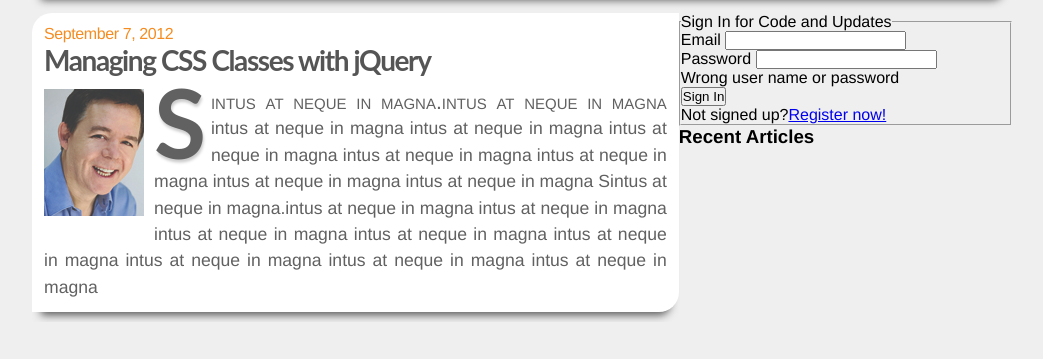
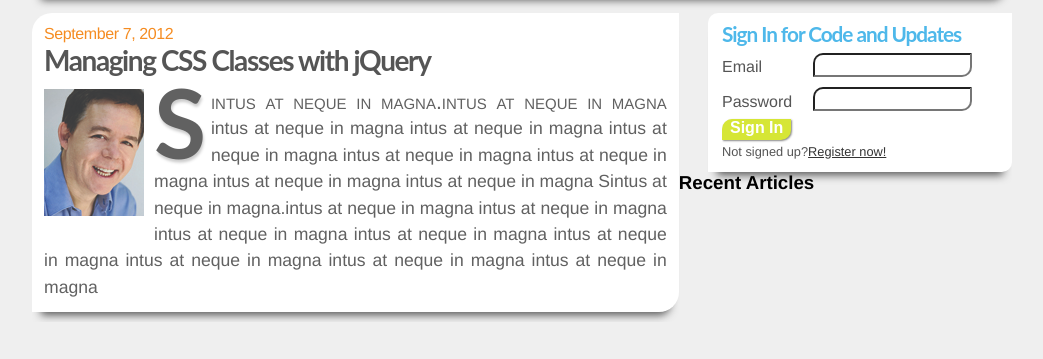
Before and after one commit to szuxut/Hello-Web, a plain HTML site: page Stylin's with CSS _ Charles Wyke-Smith/c07/index.html in a window 1280 px wide. Shown: the part 85-444 px from the top of the page, without its empty margins (118-1161 px from the left). Drawn offline with Linux system fonts and the light colour scheme.

Commit message:
modify c07-style.css

```diff
--- a/Stylin's with CSS _ Charles Wyke-Smith/c07/style.css
+++ b/Stylin's with CSS _ Charles Wyke-Smith/c07/style.css
@@ -195,3 +195,74 @@
     width:34%;
     float: left;
 }
+
+/* form */
+form.signin {
+    width:19em;
+    float: right;
+    background: #fff;
+    border-radius:10px 0 10px 0;
+    box-shadow: 0 12px 8px -9px #555;
+}
+.signin fieldset {border:0;margin:10px 14px;}
+.signin legend span {
+    font-family:Lato, helvetica,sans-serif;
+    font-weight:700;
+    font-size:1.3em;
+    line-height:1.1em;
+    color: #4eb8ea;
+    letter-spacing: -.05em;
+}
+.signin section {
+    overflow: hidden;
+    padding:.25em 0;
+}
+.signin section label {
+    font-family:"Source Sans Pro", helvetica,sans-serif;
+    font-weight:400;
+    float: left;
+    width:5em;
+    margin:.5em .3em 0 0;
+    line-height:1.1;
+    color: #555;
+}
+.signin section input {
+    float: left;
+    width:10.5em;
+    margin:.2em 0 0 .5em;
+    padding:3px 10px 2px;
+    color: #555;
+    font-size:.8em;
+    outline:none;
+    border-radius: 10px 0 10px 0;
+}
+input:-webkit-autofill {color:#fff !important;}
+.signin section input[type=submit] {
+    float: left;
+    width:auto;
+    margin:0 2px 3px 0;
+    padding:0px 8px 3px;
+    font-size:1em;
+    font-weight:800;
+    color:#fff;
+    border:none;
+    background: #d6e636;
+    box-shadow: 1px 1px 2px #888;
+}
+.signin section p {
+    float: left;
+    clear: both;
+    margin:.2em 0 0;
+    text-align: right;
+    font-size:.8em;
+    line-height:1;
+    color: #555;
+}
+.signin section p a {
+    color: #333;}
+.signin section p a:hover {
+    display: block;
+    color: #f00;
+}
+.signin section p.direction {
+    display: none;}
```
